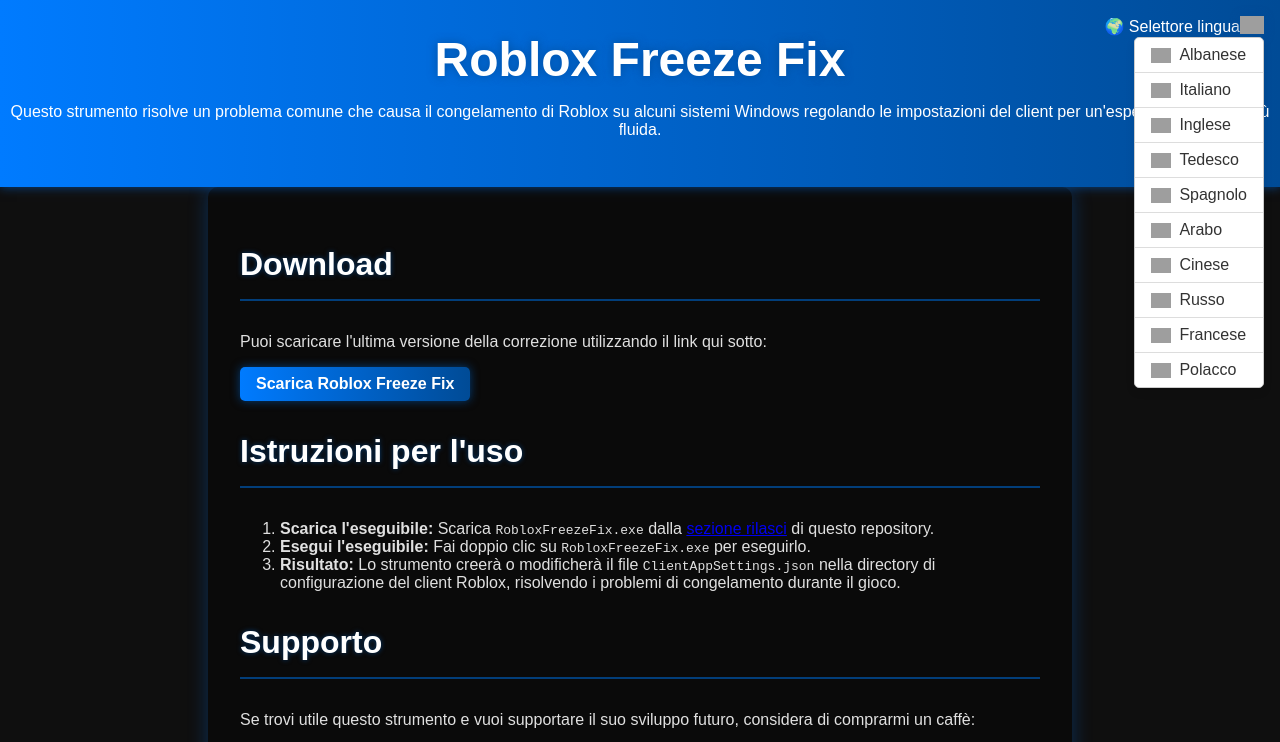
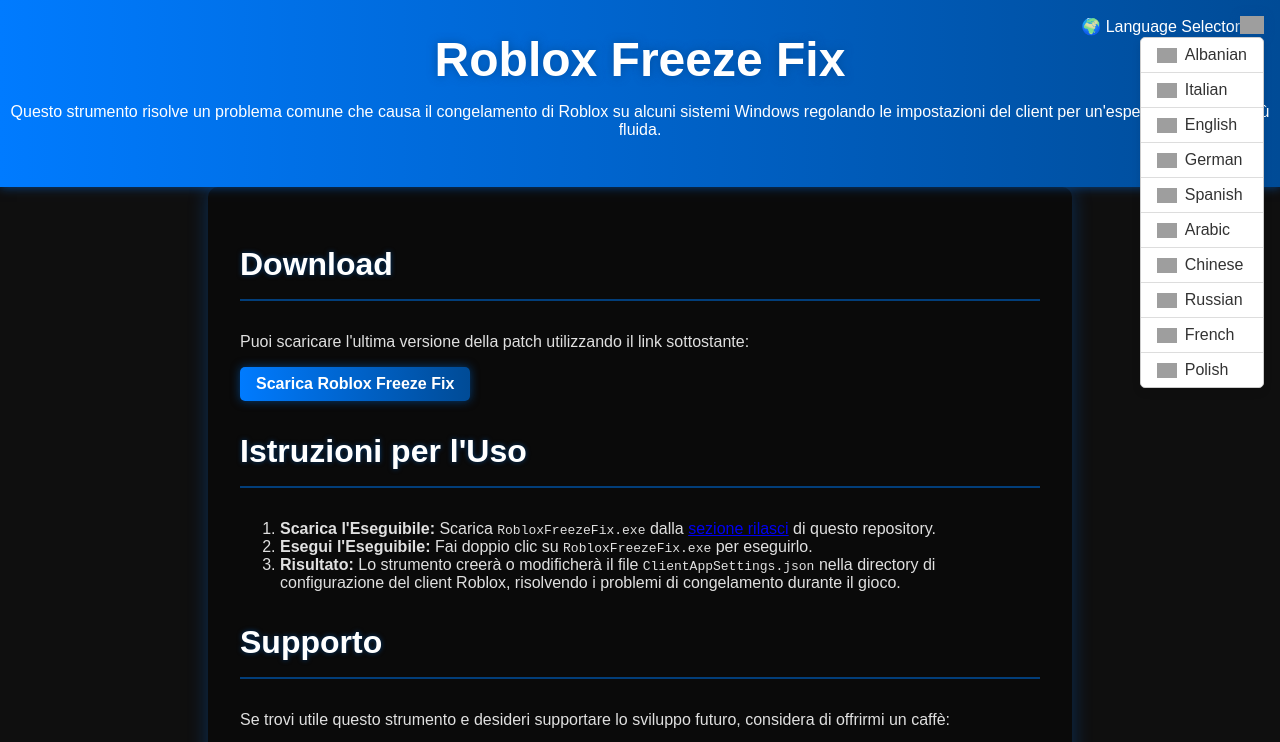
Before and after one commit to dddevid/Roblox-Freezing-Fix, a plain HTML site: page website/index_it.html in a window 1280 px wide. Both pictures are taken after a click on the button 1252 px from the left and 26 px from the top of the page. Shown: the top 742 px of the page. Drawn offline with Linux system fonts and the light colour scheme; grey boxes are pictures that could not be loaded; files whose address does not match are found by name.

Commit message:
Update index_it.html

```diff
--- a/website/index_it.html
+++ b/website/index_it.html
@@ -4,7 +4,7 @@
     <meta charset="UTF-8">
     <meta name="viewport" content="width=device-width, initial-scale=1.0">
     <meta name="description" content="Scarica Roblox Freeze Fix per risolvere i problemi di congelamento su Roblox. Regola le impostazioni del client per un'esperienza di gioco più fluida.">
-    <meta name="keywords" content="Roblox, Roblox Freeze Fix, risoluzione problemi Roblox, strumenti di gioco, scarica la correzione di Roblox">
+    <meta name="keywords" content="Roblox, Roblox Freeze Fix, risoluzione problemi Roblox, strumenti di gioco, download fix Roblox">
     <meta name="author" content="Your Name">
     <title>Roblox Freeze Fix - Risolvi i Problemi di Congelamento di Roblox</title>
     <link rel="stylesheet" href="styles.css">
@@ -20,22 +20,22 @@
         <h1>Roblox Freeze Fix</h1>
         <p>Questo strumento risolve un problema comune che causa il congelamento di Roblox su alcuni sistemi Windows regolando le impostazioni del client per un'esperienza di gioco più fluida.</p>
         <div class="language-selector">
-            <span>🌍 Selettore lingua</span>
+            <span>🌍 Language Selector</span>
             <button id="language-button">
-                <img src="https://upload.wikimedia.org/wikipedia/commons/thumb/a/a4/Flag_of_the_United_States.svg/1024px-Flag_of_the_United_States.svg.png" alt="Language Selector" id="language-icon">
+                <img src="https://upload.wikimedia.org/wikipedia/commons/thumb/0/03/Flag_of_Italy.svg/1024px-Flag_of_Italy.svg.png" alt="Language Selector" id="language-icon">
             </button>
             <div class="language-menu" id="language-menu">
                 <ul>
-                    <li><a href="index_al.html"><img src="https://upload.wikimedia.org/wikipedia/commons/thumb/3/36/Flag_of_Albania.svg/1024px-Flag_of_Albania.svg.png" alt="Albanian"> Albanese</a></li>
-                    <li><a href="index_it.html"><img src="https://upload.wikimedia.org/wikipedia/commons/thumb/0/03/Flag_of_Italy.svg/1024px-Flag_of_Italy.svg.png" alt="Italian"> Italiano</a></li>
-                    <li><a href="index_en.html"><img src="https://upload.wikimedia.org/wikipedia/commons/thumb/a/a4/Flag_of_the_United_States.svg/1024px-Flag_of_the_United_States.svg.png" alt="English"> Inglese</a></li>
-                    <li><a href="index_de.html"><img src="https://upload.wikimedia.org/wikipedia/commons/thumb/b/ba/Flag_of_Germany.svg/1024px-Flag_of_Germany.svg.png" alt="German"> Tedesco</a></li>
-                    <li><a href="index_es.html"><img src="https://upload.wikimedia.org/wikipedia/commons/thumb/9/9a/Flag_of_Spain.svg/1024px-Flag_of_Spain.svg.png" alt="Spanish"> Spagnolo</a></li>
-                    <li><a href="index_ar.html"><img src="https://upload.wikimedia.org/wikipedia/commons/thumb/5/53/Flag_of_Saudi_Arabia.svg/1024px-Flag_of_Saudi_Arabia.svg.png" alt="Arabic"> Arabo</a></li>
-                    <li><a href="index_zh.html"><img src="https://upload.wikimedia.org/wikipedia/commons/thumb/7/70/Flag_of_China.svg/1024px-Flag_of_China.svg.png" alt="Chinese"> Cinese</a></li>
-                    <li><a href="index_ru.html"><img src="https://upload.wikimedia.org/wikipedia/commons/thumb/f/f3/Flag_of_Russia.svg/1024px-Flag_of_Russia.svg.png" alt="Russian"> Russo</a></li>
-                    <li><a href="index_fr.html"><img src="https://upload.wikimedia.org/wikipedia/commons/thumb/c/c3/Flag_of_France.svg/1024px-Flag_of_France.svg.png" alt="French"> Francese</a></li>
-                    <li><a href="index_pl.html"><img src="https://upload.wikimedia.org/wikipedia/commons/thumb/1/12/Flag_of_Poland.svg/1024px-Flag_of_Poland.svg.png" alt="Polish"> Polacco</a></li>
+                    <li><a href="index_al.html"><img src="https://upload.wikimedia.org/wikipedia/commons/thumb/3/36/Flag_of_Albania.svg/1024px-Flag_of_Albania.svg.png" alt="Albanian"> Albanian</a></li>
+                    <li><a href="index_it.html"><img src="https://upload.wikimedia.org/wikipedia/commons/thumb/0/03/Flag_of_Italy.svg/1024px-Flag_of_Italy.svg.png" alt="Italian"> Italian</a></li>
+                    <li><a href="index_en.html"><img src="https://upload.wikimedia.org/wikipedia/commons/thumb/a/a4/Flag_of_the_United_States.svg/1024px-Flag_of_the_United_States.svg.png" alt="English"> English</a></li>
+                    <li><a href="index_de.html"><img src="https://upload.wikimedia.org/wikipedia/commons/thumb/b/ba/Flag_of_Germany.svg/1024px-Flag_of_Germany.svg.png" alt="German"> German</a></li>
+                    <li><a href="index_es.html"><img src="https://upload.wikimedia.org/wikipedia/commons/thumb/9/9a/Flag_of_Spain.svg/1024px-Flag_of_Spain.svg.png" alt="Spanish"> Spanish</a></li>
+                    <li><a href="index_ar.html"><img src="https://upload.wikimedia.org/wikipedia/commons/thumb/5/53/Flag_of_Saudi_Arabia.svg/1024px-Flag_of_Saudi_Arabia.svg.png" alt="Arabic"> Arabic</a></li>
+                    <li><a href="index_zh.html"><img src="https://upload.wikimedia.org/wikipedia/commons/thumb/7/70/Flag_of_China.svg/1024px-Flag_of_China.svg.png" alt="Chinese"> Chinese</a></li>
+                    <li><a href="index_ru.html"><img src="https://upload.wikimedia.org/wikipedia/commons/thumb/f/f3/Flag_of_Russia.svg/1024px-Flag_of_Russia.svg.png" alt="Russian"> Russian</a></li>
+                    <li><a href="index_fr.html"><img src="https://upload.wikimedia.org/wikipedia/commons/thumb/c/c3/Flag_of_France.svg/1024px-Flag_of_France.svg.png" alt="French"> French</a></li>
+                    <li><a href="index_pl.html"><img src="https://upload.wikimedia.org/wikipedia/commons/thumb/1/12/Flag_of_Poland.svg/1024px-Flag_of_Poland.svg.png" alt="Polish"> Polish</a></li>
                 </ul>
             </div>
         </div>
@@ -44,28 +44,28 @@
     <main>
         <section>
             <h2>Download</h2>
-            <p>Puoi scaricare l'ultima versione della correzione utilizzando il link qui sotto:</p>
+            <p>Puoi scaricare l'ultima versione della patch utilizzando il link sottostante:</p>
             <a href="https://github.com/dddevid/Roblox-Freezing-Fix/releases/download/v1.0.0-Final/RobloxFreezeFix.exe" class="button" download>Scarica Roblox Freeze Fix</a>
         </section>
 
         <section>
-            <h2>Istruzioni per l'uso</h2>
+            <h2>Istruzioni per l'Uso</h2>
             <ol>
-                <li><strong>Scarica l'eseguibile:</strong> Scarica <code>RobloxFreezeFix.exe</code> dalla <a href="https://github.com/dddevid/Roblox-Freezing-Fix/releases/tag/v1.0.0-Final" target="_blank">sezione rilasci</a> di questo repository.</li>
-                <li><strong>Esegui l'eseguibile:</strong> Fai doppio clic su <code>RobloxFreezeFix.exe</code> per eseguirlo.</li>
+                <li><strong>Scarica l'Eseguibile:</strong> Scarica <code>RobloxFreezeFix.exe</code> dalla <a href="https://github.com/dddevid/Roblox-Freezing-Fix/releases/tag/v1.0.0-Final" target="_blank">sezione rilasci</a> di questo repository.</li>
+                <li><strong>Esegui l'Eseguibile:</strong> Fai doppio clic su <code>RobloxFreezeFix.exe</code> per eseguirlo.</li>
                 <li><strong>Risultato:</strong> Lo strumento creerà o modificherà il file <code>ClientAppSettings.json</code> nella directory di configurazione del client Roblox, risolvendo i problemi di congelamento durante il gioco.</li>
             </ol>
         </section>
 
         <section>
             <h2>Supporto</h2>
-            <p>Se trovi utile questo strumento e vuoi supportare il suo sviluppo futuro, considera di comprarmi un caffè:</p>
+            <p>Se trovi utile questo strumento e desideri supportare lo sviluppo futuro, considera di offrirmi un caffè:</p>
             <div class="support-buttons">
                 <a href="https://buymeacoff.ee/devidd" target="_blank">
-                    <img src="https://cdn.buymeacoffee.com/buttons/v2/default-yellow.png" alt="Compra un caffè" title="Compra un caffè">
+                    <img src="https://cdn.buymeacoffee.com/buttons/v2/default-yellow.png" alt="Buy me a coffee" title="Buy me a coffee">
                 </a>
                 <a href="https://t.me/ddgupdate" target="_blank">
-                    <img src="https://besttelegramgroups.com/wp-content/uploads/2024/01/Best-Telegram-Channels-Link.png" alt="Unisciti al mio canale Telegram" title="Unisciti al mio canale Telegram">
+                    <img src="https://besttelegramgroups.com/wp-content/uploads/2024/01/Best-Telegram-Channels-Link.png" alt="Join my Telegram Channel" title="Join my Telegram Channel">
                 </a>
             </div>
         </section>
@@ -75,7 +75,7 @@
             <p>Controlla il repository del progetto su GitHub:</p>
             <a href="https://github.com/dddevid/Roblox-Freezing-Fix" target="_blank" class="github-link">
                 <img src="https://github.githubassets.com/images/modules/logos_page/GitHub-Mark.png" alt="GitHub" title="GitHub">
-                Visita la nostra pagina GitHub
+                Visita la nostra pagina su GitHub
             </a>
         </section>
     </main>
```
